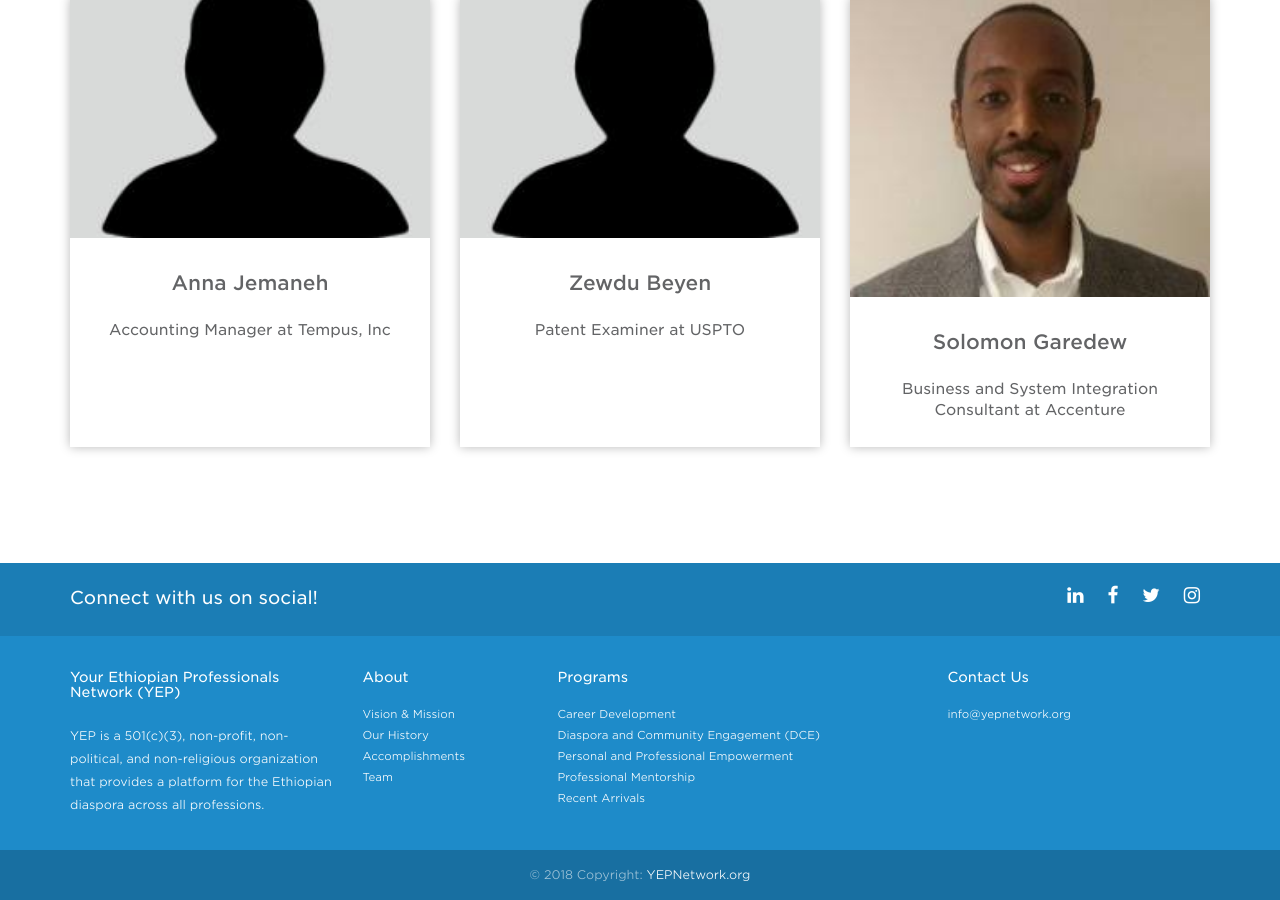
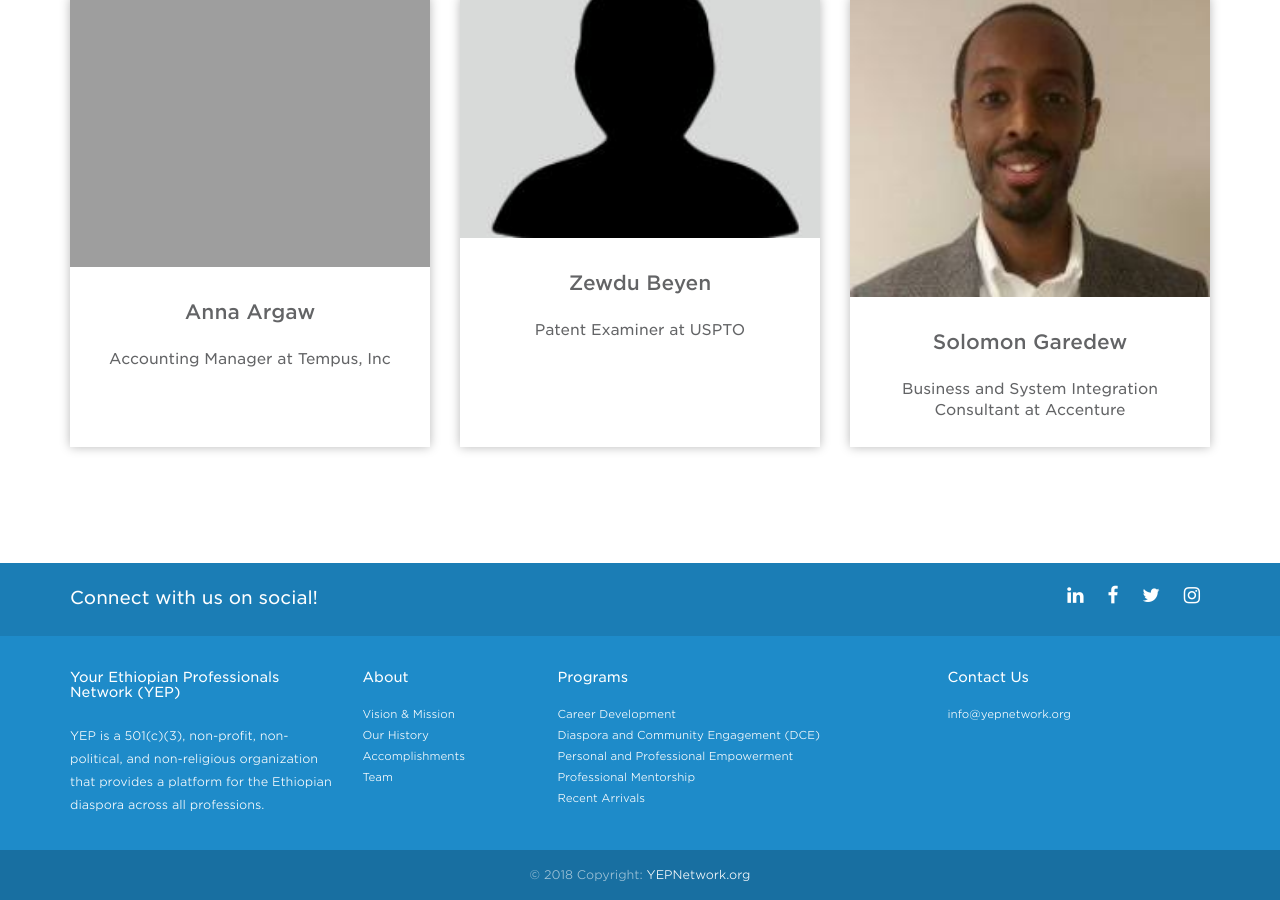
Before and after one commit to YEPNetwork/yepnetwork.github.io, a Jekyll site: the page built from _pages/team.html, in a window 1280 px wide and 900 px high, scrolled down 2959 px. Built offline with Jekyll 4.4.1, drawn with Linux system fonts in a browser that asks for light colours; nearby versions of some CDN libraries.

Commit message:
Update past-team-members.yml

```diff
--- a/_data/past-team-members.yml
+++ b/_data/past-team-members.yml
@@ -16,9 +16,9 @@
 - name: Birhanu Abate
   position: Director of Membership Services
   image: birhanu-abate.jpg
-- name: Anna Jemaneh
+- name: Anna Argaw
   position: Accounting Manager at Tempus, Inc
-  image: vacant.jpg
+  image: anna-argaw.png
 - name: Zewdu Beyen
   position: Patent Examiner at USPTO
   image: vacant.jpg
```
